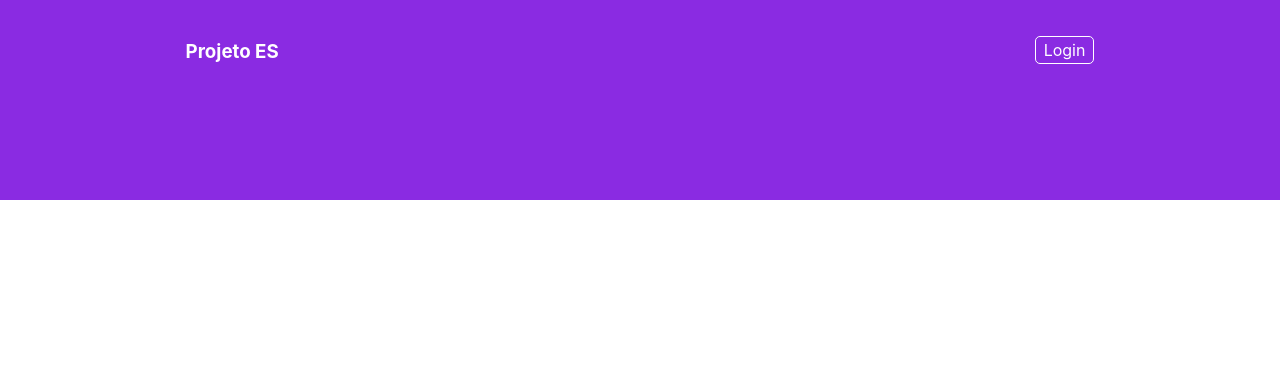
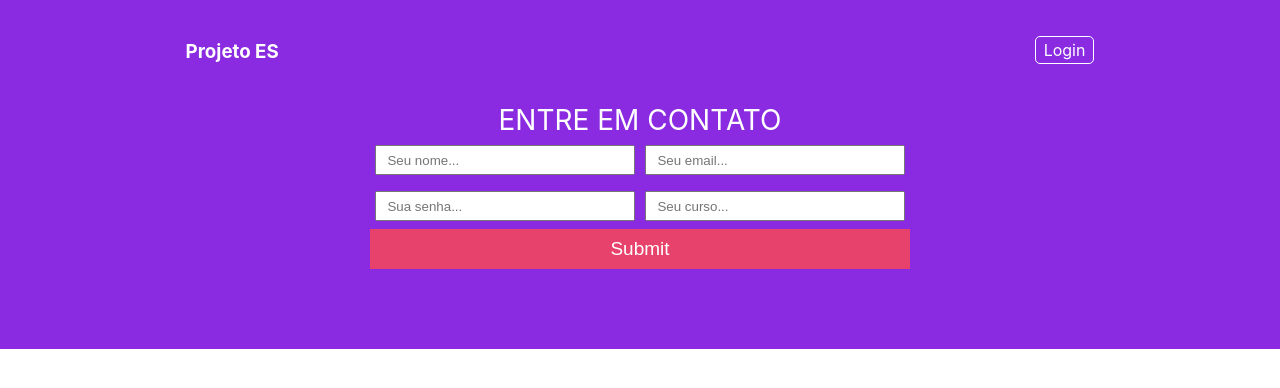
Before and after one commit to delberss/projeto_es, a React (Create React App) app: page / in a window 1280 px wide. Shown: the top 388 px of the page. Built offline with nearby package versions, Linux system fonts and the light colour scheme.

Commit message:
Estilização da landing page

```diff
--- a/src/App.css
+++ b/src/App.css
@@ -9,6 +9,7 @@
   margin: 0 auto;
   padding: 0 2%;
   display: flex;
+  flex-wrap: wrap; /*Se não tiver espaço, cai pra baixo*/
 }
 
 .main{
@@ -37,3 +38,56 @@
   padding: 3px 8px;
   border-radius: 5px;
 }
+
+.form {
+  display: flex;
+  width: 100%;
+
+  max-width: 600px;
+  margin: 40px auto;
+  flex-wrap: wrap;
+  justify-content: center;
+}
+
+.form h2 {
+  color: white;
+  text-transform: uppercase;
+  font-weight: normal;
+  font-size: 28px;
+}
+
+.items-form {
+  margin: 0 auto;
+  max-width: 540px;
+  display: flex;
+  width: 100%;
+  justify-content: space-around;
+
+  flex-wrap: wrap;
+}
+
+.items-form input[type="text"]{
+  width: 48%;
+  height: 30px;
+  margin: 8px 0;
+
+  padding-left: 10px;
+}
+
+.items-form input[type="submit"]{
+  width: 100%;
+  height: 40px;
+
+  background-color: #e7426b;
+  cursor: pointer;
+  color: white;
+  border: 0;
+  font-size: 19px;
+
+}
+
+@media screen and (max-width: 768) {
+  .items-form input[type="text"]{
+    width: 100%;
+  }
+}
--- a/src/App.js
+++ b/src/App.js
@@ -17,7 +17,24 @@ function App() {
 
           </div>
         </div>
+
+
+        <div className='form'>
+        <h2>Entre em contato</h2>
+          <form>
+            <div className='items-form'>
+              <input placeholder='Seu nome...' type="text"></input>
+              <input placeholder='Seu email...' type="text"></input>
+              <input placeholder='Sua senha...' type="text"></input>
+              <input placeholder='Seu curso...' type="text"></input>
+              <input type="submit"></input>
+            </div>
+          </form>
+
+        </div>
+
       </div>
+
     </div>
   );
 }
```
